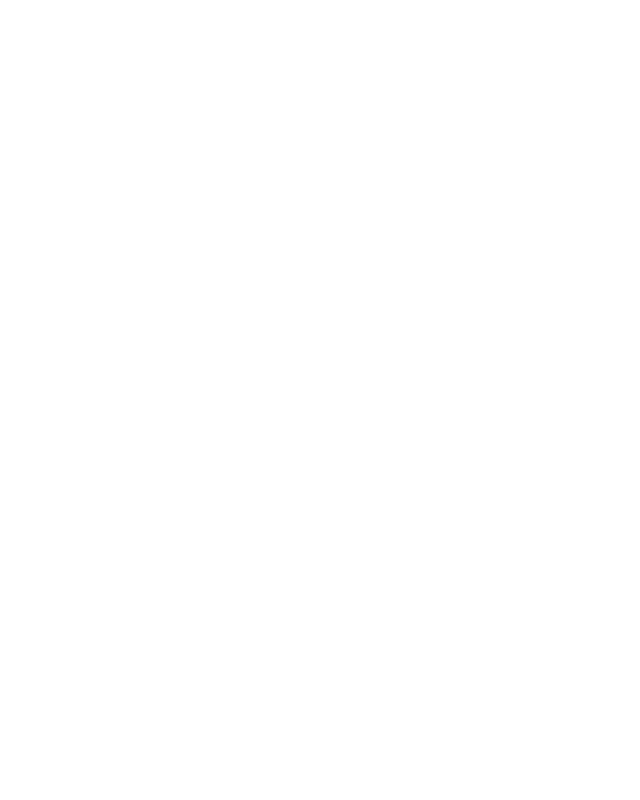
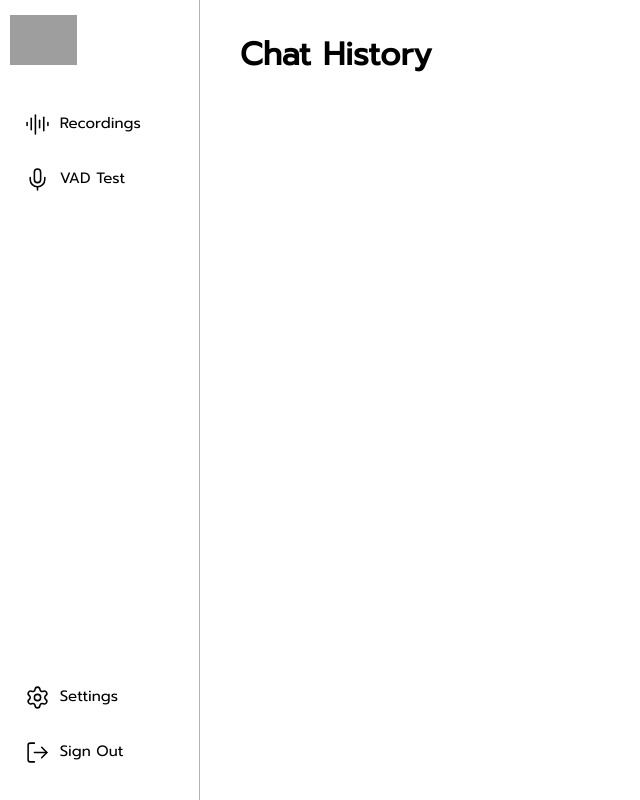
Before and after one commit to guncv/Interview-User-Client, a React (Vite) app: page /interview in a window 1280 px wide. Before the commit this address had no page. Shown: the whole page, without its empty margins (0-640 px from the left). Built offline with nearby package versions, Linux system fonts and the light colour scheme; grey boxes are pictures that could not be loaded.

Commit message:
feat(interview): add interview sim draft interface

```diff
--- a/src/actions/interviewAction.ts
+++ b/src/actions/interviewAction.ts
@@ -24,3 +24,7 @@ export const createInterviewSessionWithNewResume = (payload: {
 export const createInterviewSessionWithExistingResume = (payload: CreateInterviewSessionWithExistingResumeRequest) => {
     return { type: CREATE_SESSION_WITH_EXISTING_RESUME, payload };
 };
+
+export const setChatHistory = (payload: ChatHistory) => {
+    return { type: SET_CHAT_HISTORY, payload };
+};
--- /dev/null
+++ b/src/components/common/ChatHistory.tsx
@@ -0,0 +1,9 @@
+const ChatHistory = () => {
+    return (
+        <div>
+            <h1>Chat History</h1>
+        </div>
+    );
+};
+
+export default ChatHistory;
--- a/src/constants/index.ts
+++ b/src/constants/index.ts
@@ -53,6 +53,7 @@ export const ROUTES = {
   RESET_PASSWORD: '/reset-password',
   RESET_PASSWORD_SUCCESS: '/reset-password-success',
   RECORDINGS: '/recordings',
+  INTERVIEW: '/interview',
 } as const;
 
 // Rating Constants
--- a/src/features/CreateInterviewPage.tsx
+++ b/src/features/CreateInterviewPage.tsx
@@ -16,7 +16,7 @@ import type { ResumeContent } from '../interface/resumeInterface';
 import { useDispatch, useSelector } from 'react-redux';
 import { resumeSelector } from '../reducers/resumeReducer';
 import { listResume } from '../actions/resumeAction';
-import { createInterviewSessionWithExistingResume, setCreateInterviewSuccess, setCreateInterviewError } from '../actions/interviewAction';
+import { createInterviewSessionWithExistingResume, setCreateInterviewError } from '../actions/interviewAction';
 import { API_ENDPOINTS, CONTENT_TYPES, HTTP_HEADERS, HTTP_STATUS, ROUTES, STORAGE_KEYS } from '../constants';
 import { axiosInstance } from '../api/axiosInstance';
 import { safeNavigate } from '../utils';
@@ -124,9 +124,10 @@ const CreateInterviewPage = () => {
 
         console.log('Creating interview with new resume:', formDataToSend);
 
+        let response;
         try {
           showSpinner();
-          const response = await axiosInstance.post(API_ENDPOINTS.CREATE_SESSION_WITH_NEW_RESUME, formDataToSend, {
+          response = await axiosInstance.post(API_ENDPOINTS.CREATE_SESSION_WITH_NEW_RESUME, formDataToSend, {
             headers: {
               [HTTP_HEADERS.CONTENT_TYPE]: CONTENT_TYPES.MULTIPART_FORM_DATA,
               [HTTP_HEADERS.AUTHORIZATION]: `${HTTP_HEADERS.BEARER} ${localStorage.getItem(STORAGE_KEYS.ACCESS_TOKEN)}`,
@@ -134,7 +135,6 @@ const CreateInterviewPage = () => {
           });
 
           console.log('Interview created successfully:', response.data);
-          dispatch(setCreateInterviewSuccess(response.data));
         } catch (error: any) {
           console.error('Failed to create interview:', error);
 
@@ -147,6 +147,9 @@ const CreateInterviewPage = () => {
           dispatch(setCreateInterviewError(errorMessage));
         } finally {
           hideSpinner();
+          if (response && response.data.session_token) {
+            safeNavigate(ROUTES.INTERVIEW, { session_token: response.data.session_token });
+          }
         }
       } else {
         const request: CreateInterviewSessionWithExistingResumeRequest = {
@@ -155,7 +158,7 @@ const CreateInterviewPage = () => {
           is_consent: formData.consentGiven,
         };
         console.log('Creating interview with existing resume:', request);
-        dispatch(createInterviewSessionWithExistingResume(request));
+        dispatch(createInterviewSessionWithExistingResume(request));;
       }
     } catch (error) {
       console.error('Error creating interview session:', error);
--- /dev/null
+++ b/src/features/InterviewSimulation.tsx
@@ -0,0 +1,24 @@
+import { useSearchParams } from "react-router-dom";
+import ContentLayout from "../components/layout/ContentLayout";
+import ChatHistory from "../components/common/ChatHistory";
+
+const InterviewSimulation = () => {
+    const [searchParams] = useSearchParams();
+    const sessionTokenParam = searchParams.get('session_token');
+
+    return (
+        <ContentLayout>
+            <div style={{ width: '100%', height: '100%', display: 'flex', flexDirection: 'row' }}>
+                <div style={{ width: '40%', height: '100%' }}>
+                    <ChatHistory />
+                </div>
+
+                <div style={{ width: '60%', height: '100%' }}>
+                    {sessionTokenParam && <p>Query param 'session_token': {sessionTokenParam}</p>}
+                </div>
+            </div>
+        </ContentLayout>
+    );
+};
+
+export default InterviewSimulation;
--- a/src/routes/routeConfig.ts
+++ b/src/routes/routeConfig.ts
@@ -7,6 +7,7 @@ import ResetPasswordSuccess from '../features/ResetPasswordSuccess';
 import RecordingListPage from '../features/RecordingListPage';
 import CreateInterviewPage from '../features/CreateInterviewPage';
 import VADTestPage from '../features/VADTestPage';
+import InterviewSimulation from '../features/InterviewSimulation';
 
 interface ComponentProps {
   title: string;
@@ -28,5 +29,6 @@ export const routes: RouteConfig[]= [
   { path: '/reset-password-success', component: ResetPasswordSuccess, exact: true},
   { path: '/recordings', component: RecordingListPage, exact: true},
   { path: '/create-interview', component: CreateInterviewPage, exact: true},
+  { path: '/interview', component: InterviewSimulation, exact: true},
   { path: '/vad-test', component: VADTestPage, exact: true},
 ];
--- a/src/sagas/interviewSaga.ts
+++ b/src/sagas/interviewSaga.ts
@@ -22,6 +22,7 @@ function* workerCreateSessionWithNewResume(payload: {
 
         if (response && response.success) {
             yield put(setCreateInterviewSuccess(response.data));
+            safeNavigate(ROUTES.INTERVIEW, { session_token: response.data.session_token });
         } else {
             yield call(hideSpinner);
             if (response) {
@@ -31,6 +32,7 @@ function* workerCreateSessionWithNewResume(payload: {
             }
         }
         yield call(hideSpinner);
+        safeNavigate(ROUTES.INTERVIEW, { session_token: response.data.session_token });
     } catch (error) {
         yield call(hideSpinner);
         const message = (error as { message?: string })?.message || ERROR_MESSAGES.UNEXPECTED_ERROR;
@@ -51,6 +53,7 @@ function* workerCreateSessionWithExistingResume(payload: {
 
         if (response && response.success) {
             yield put(setCreateInterviewSuccess(response.data));
+            safeNavigate(ROUTES.INTERVIEW, { session_token: response.data.session_token });
         } else {
             yield call(hideSpinner);
             if (response) {
```
